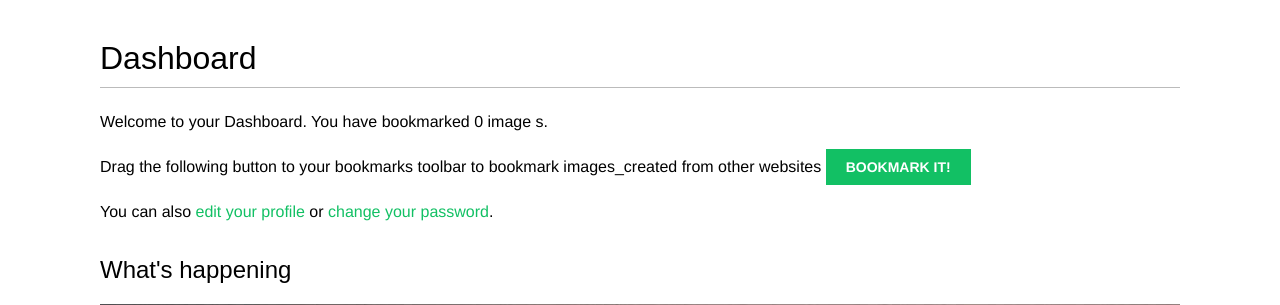
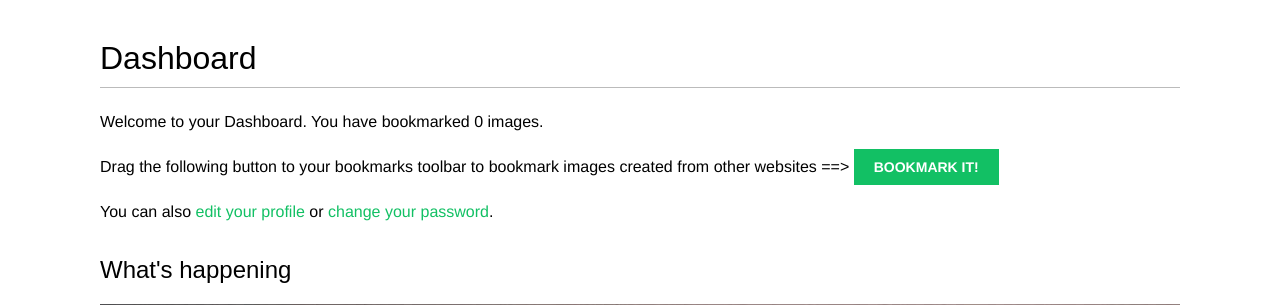
Before and after one commit to biggreenrm/PickPicNetwork, a Django app: page /account/ in a window 1280 px wide. Shown: the part 48-353 px from the top of the page. Run offline with Django 3.2, Linux system fonts and the light colour scheme; a user stored in the database is signed in; data comes from the database, SQL or seed files in the repository; both versions use the stored data as it was after the commit; some libraries are stand-ins or nearby versions; some web fonts are replaced.

Commit message:
fixed typos at dashboard

```diff
--- a/account/templates/account/dashboard.html
+++ b/account/templates/account/dashboard.html
@@ -6,10 +6,10 @@
     <h1>Dashboard</h1>
         {% with total_images_created=request.user.images_created.count %}
             <p>Welcome to your Dashboard. You have bookmarked
-            {{ total_images_created }} image {{ total_images_created|pluralize }}.</p>
+            {{ total_images_created }} image{{ total_images_created|pluralize }}.</p>
         {% endwith %}
-        <p>Drag the following button to your bookmarks toolbar to bookmark images_created
-            from other websites
+        <p>Drag the following button to your bookmarks toolbar to bookmark images created
+            from other websites ==>
             <a href="javascript:{% include 'bookmarklet_launcher.js' %}" class="button">
             Bookmark it!</a>
         </p>
```
Also changed, not shown: db.sqlite3.
